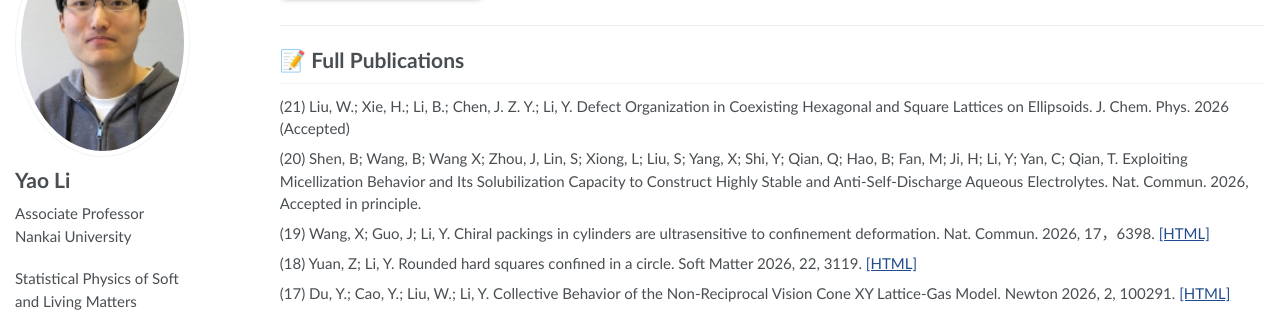
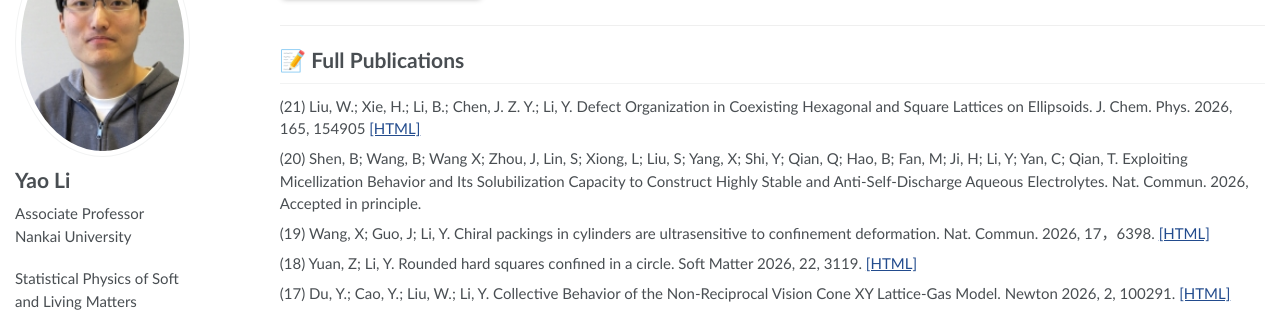
Before and after one commit to lliyao/lliyao.github.io, a Jekyll site: the page built from _pages/about.md, in a window 1280 px wide and 900 px high, scrolled down 2545 px. Shown: the part 163-475 px from the top of the window. Built offline with Jekyll 4.4.1, drawn with Linux system fonts in a browser that asks for light colours; some web fonts are replaced.

Commit message:
Update about.md

```diff
--- a/_pages/about.md
+++ b/_pages/about.md
@@ -95,7 +95,7 @@ Applications will be reviewed on a rolling basis until the positions are filled.
 
 
 # 📝 Full Publications
-(21) Liu, W.; Xie, H.; Li, B.; Chen, J. Z. Y.; Li, Y. Defect Organization in Coexisting Hexagonal and Square Lattices on Ellipsoids. J. Chem. Phys. 2026 (Accepted)
+(21) Liu, W.; Xie, H.; Li, B.; Chen, J. Z. Y.; Li, Y. Defect Organization in Coexisting Hexagonal and Square Lattices on Ellipsoids. J. Chem. Phys. 2026, 165, 154905 [[HTML]](https://doi.org/10.1063/5.0357442)
 
 (20) Shen, B; Wang, B; Wang X; Zhou, J, Lin, S; Xiong, L; Liu, S; Yang, X; Shi, Y; Qian, Q; Hao, B; Fan, M; Ji, H; Li, Y; Yan, C; Qian, T. Exploiting Micellization Behavior and Its Solubilization Capacity to Construct Highly Stable and Anti-Self-Discharge Aqueous Electrolytes. Nat. Commun. 2026, Accepted in principle.
 
```
